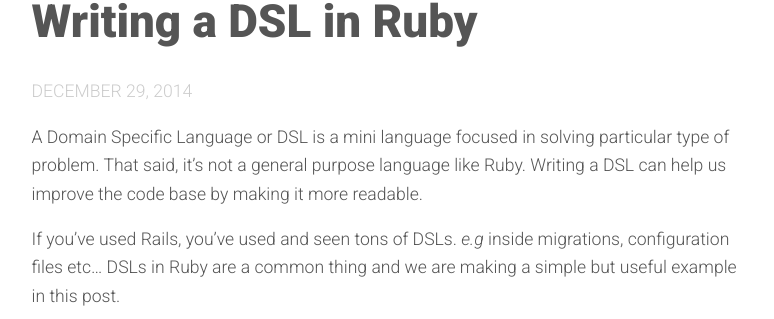
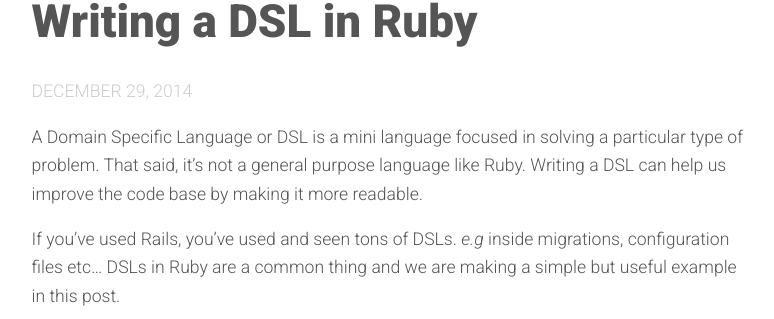
Before and after one commit to albertogg/albertogg.github.com, a Jekyll site: the page built from _posts/2014-12-29-writing-a-dsl-in-ruby.md, in a window 1280 px wide and 900 px high. Shown: the part 261-580 px from the top of the window, without its empty margins (251-1025 px from the left). Built offline with Jekyll 4.4.1, drawn with Linux system fonts in a browser that asks for light colours; nearby versions of some CDN libraries; Markdown is read by kramdown in place of the engine named in the settings; comment, search, counter and statistics services are not loaded.

Commit message:
fix typo

```diff
--- a/_posts/2014-12-29-writing-a-dsl-in-ruby.md
+++ b/_posts/2014-12-29-writing-a-dsl-in-ruby.md
@@ -6,7 +6,7 @@
 tag: blog
 ---
 
-A Domain Specific Language or DSL is a mini language focused in solving
+A Domain Specific Language or DSL is a mini language focused in solving a
 particular type of problem. That said, it's not a general purpose language like
 Ruby. Writing a DSL can help us improve the code base by making it more
 readable.
```
